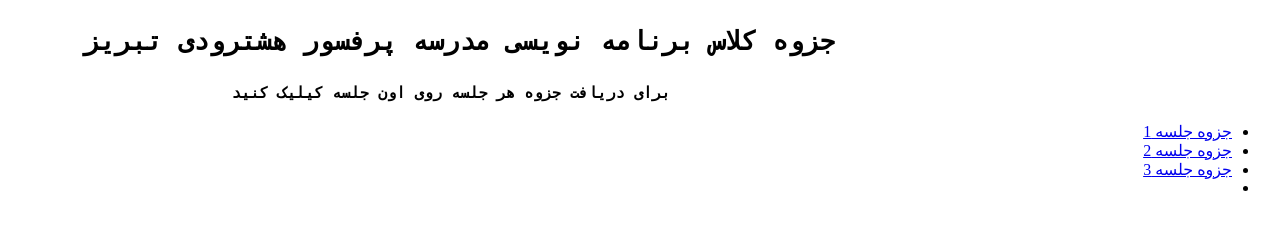
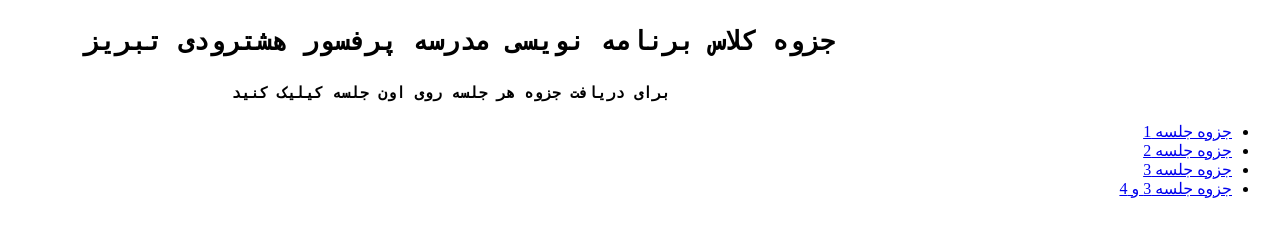
Before and after one commit to shayanshr/EZECODE, a plain HTML site: page index.html in a window 1280 px wide. Drawn offline with Linux system fonts and the light colour scheme.

Commit message:
Update index.html

```diff
--- a/index.html
+++ b/index.html
@@ -5,13 +5,14 @@
      <meta charset="utf-8">
     </head>
     <body>
+
       <strong><h1><pre>                            جزوه کلاس برنامه نویسی مدرسه پرفسور هشترودی تبریز</pre></h1></strong>
       <h3><pre>                                                                  برای دریافت جزوه هر جلسه روی اون جلسه کیلیک کنید</pre></h3>
       <ul>
           <li> <a href="https://s21.picofile.com/file/8444607992/به_نام_خداوند_مهربان.pdf.html">جزوه جلسه 1</a></li>
           <li><a href="https://s20.picofile.com/file/8444694468/جلسه_2.pdf.html">جزوه جلسه 2</a></li>
           <li><a href="https://s21.picofile.com/file/8444694426/جلسه_3.pdf.html"> جزوه جلسه 3</a></li>
-          <li></li>
-      </ul>
+          <li><a href="https://s21.picofile.com/file/8444785418/پاور_پویینت_جلسه_4_و_5.pdf.html">جزوه جلسه 3 و 4 </a></li>
+
     </body>
 </html>
```
